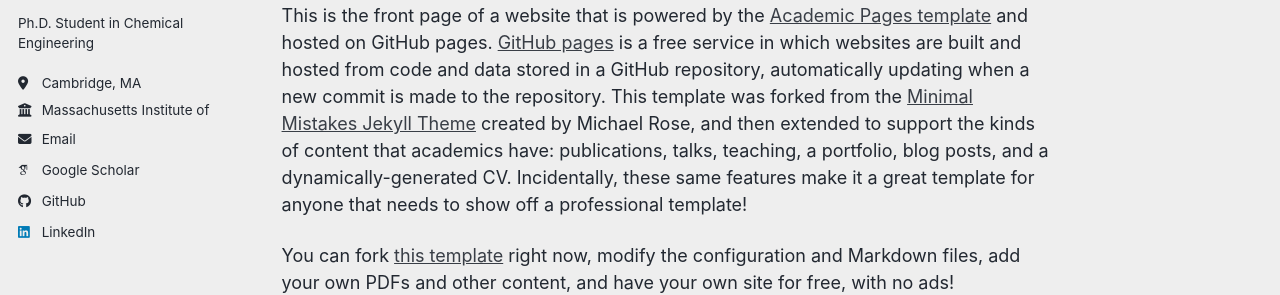
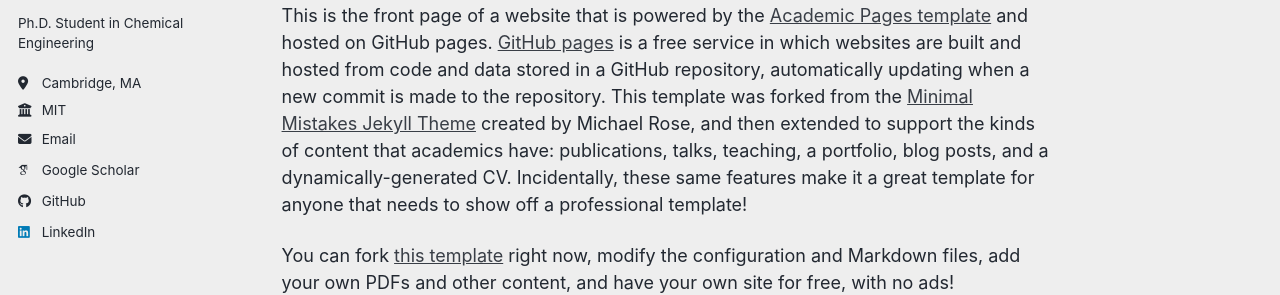
Before and after one commit to Junwenlaw/junwenlaw.github.io, a Jekyll site: the page built from _pages/about.md, in a window 1280 px wide. Shown: the part 167-462 px from the top of the page. Built offline with Jekyll 4.4.1, drawn with Linux system fonts in a browser that asks for light colours; some web fonts are replaced; a script bundle is joined from its source files by our own code; library files that are not in the unit come from our copies.

Commit message:
Update _config.yml

```diff
--- a/_config.yml
+++ b/_config.yml
@@ -23,12 +23,12 @@
 #               Additional customization can be done by editing /_includes/author-profile.html
 author:
   # Biographic information
-  avatar           : "profile.JPG"
+  avatar           : "profile.jpg"
   name             : "Jun Wen Law"
   pronouns         : # example: "he/him"
   bio              : "Ph.D. Student in Chemical Engineering"
   location         : "Cambridge, MA"
-  employer         : "Massachusetts Institute of Technology"
+  employer         : "MIT"
   uri              : # URL
   email            : "junlaw@mit.edu"
 
@@ -66,7 +66,7 @@
   keybase          : # Username
   instagram        : # Username
   lastfm           : # Username
-  linkedin         : "https://www.linkedin.com/in/junlaw/"
+  linkedin         : "junlaw"
   mastodon         : # URL
   medium           : # URL
   pinterest        : # Username
```
